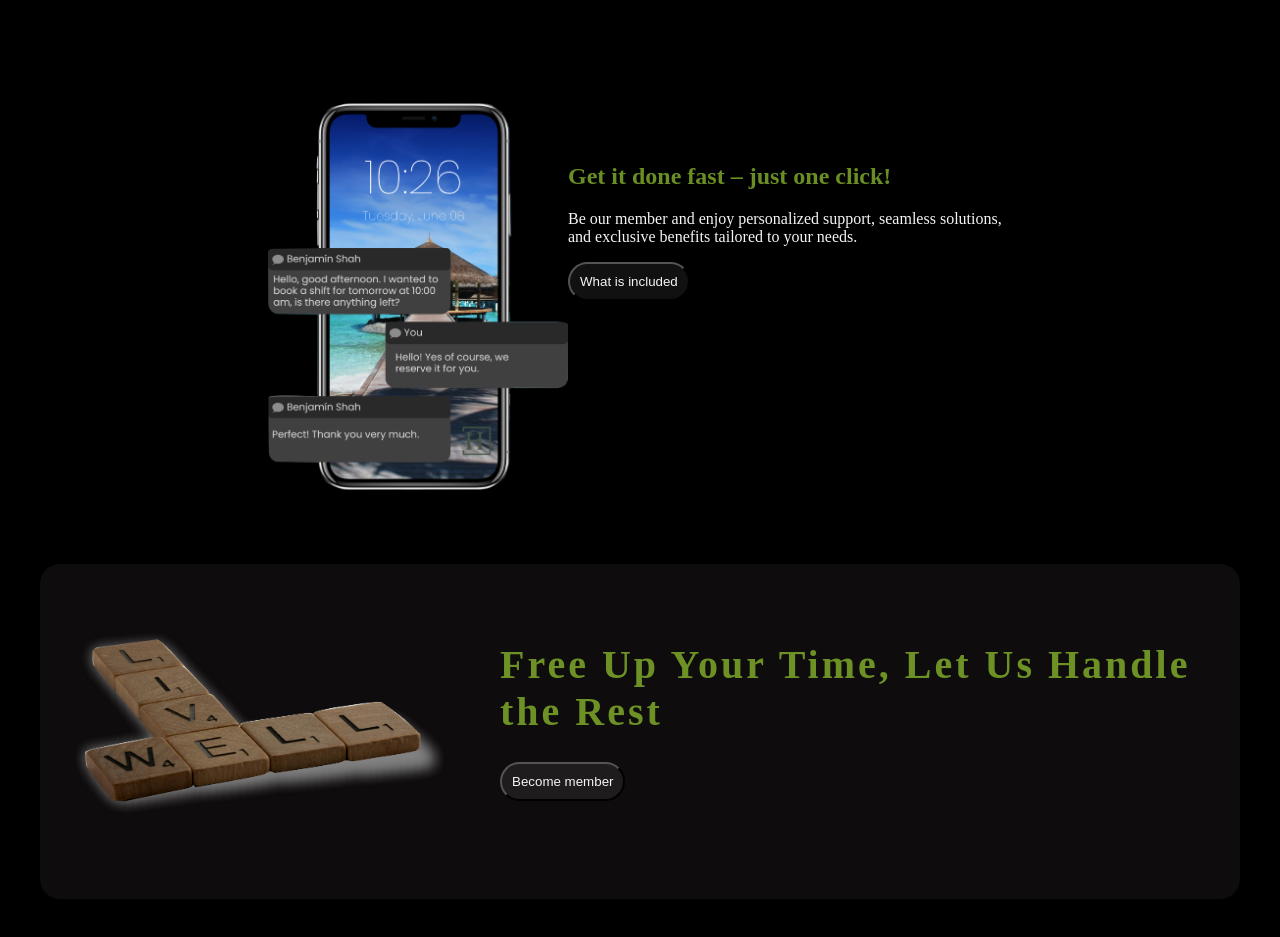
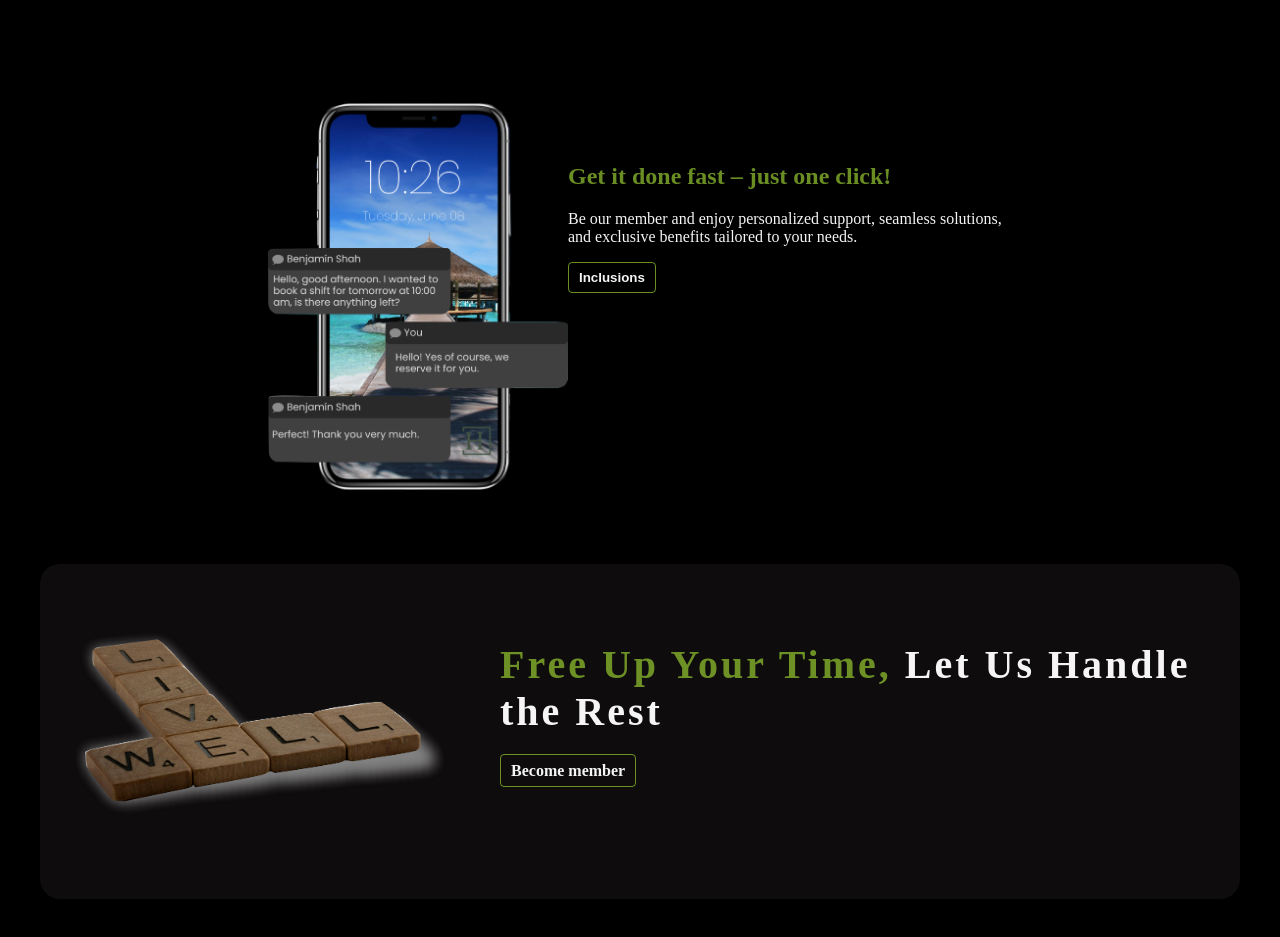
Before and after one commit to Hawinf/myweb, a website: page conciergepage.html in a window 1280 px wide. Shown: the part 1835-2772 px from the top of the page. Drawn offline with Linux system fonts and the light colour scheme.

Commit message:
adding button download

```diff
--- a/conciergepage.css
+++ b/conciergepage.css
@@ -32,7 +32,7 @@ body {
     text-align: center;
 }
 .nav-tagline h2 {
-    color: rgb(141, 94, 94);
+    color: rgba(153, 205, 50, 0.696);
     font-size: 50px;
     margin-bottom: 0;
     letter-spacing: 3px;
@@ -48,7 +48,7 @@ body {
     letter-spacing: 2px;
     /* font-weight: 700; */
 }
-.nav-tagline button {
+.nav-tagline a {
     padding: 7px 10px;
     background-color: transparent;
     border-radius: 4px;
@@ -56,6 +56,8 @@ body {
     color: whitesmoke;
     cursor: pointer;
     font-weight: 700;
+    text-decoration: none;
+    border: 1px solid  rgba(153, 205, 50, 0.696);
 }
 .overlay {
     position: absolute;
@@ -205,13 +207,15 @@ body {
     color: whitesmoke;
 }
 .easy-button {
-    padding: 10px;
-    border-radius: 20px;
-    font-size: 700;
+    padding: 7px 10px;
+    background-color: transparent;
+    border-radius: 4px;
+    border-color: wheat;
     color: whitesmoke;
     cursor: pointer;
-    /* background-color: transparent; */
-    background-color:  rgba(151, 136, 136, 0.121);
+    font-weight: 700;
+    text-decoration: none;
+    border: 1px solid  rgba(153, 205, 50, 0.696);
 }
 .container-member {
     background-color:  rgba(116, 104, 104, 0.116);
@@ -231,14 +235,21 @@ body {
     font-size: 40px;
     color: rgba(153, 205, 50, 0.696);
 }
-.member-right button {
-    padding: 10px;
-    border-radius: 20px;
-    font-size: 700;
+.member-right h1 span {
+    letter-spacing: 3px;
+    font-size: 40px;
+    color: whitesmoke;
+}
+.member-right a {
+    padding: 7px 10px;
+    background-color: transparent;
+    border-radius: 4px;
+    border-color: wheat;
     color: whitesmoke;
     cursor: pointer;
-    /* background-color: transparent; */
-    background-color:  rgba(151, 136, 136, 0.121);
+    font-weight: 700;
+    text-decoration: none;
+    border: 1px solid  rgba(153, 205, 50, 0.696);
 }
 .section-footer {
     background-color: black;
--- a/conciergepage.html
+++ b/conciergepage.html
@@ -21,7 +21,7 @@
             <div class="nav-tagline">
                 <h2>Free Up Your Time, <span>Let Us Handle the Rest</span></h2>
                 <p>Need assistance? We're just a click away. From booking reservations to organizing your day, we provide personalized support whenever and wherever you need it, helping you stay on top of your busy life.</p>
-                <button>Become Member</button>
+                <a href="https://wa.me/971506841998">Become Member</a>
             </div>
         </div>
 
@@ -110,7 +110,7 @@
                 <div class="easy-right">
                     <h2>Get it done fast – just one click!</h2>
                     <p>Be our member and enjoy personalized support, seamless solutions, and exclusive benefits tailored to your needs.</p>
-                    <button class="easy-button">What is included</button>
+                    <button onclick="downloadPDF()" class="easy-button">Inclusions</button>
                 </div>
             </div>
             <div class="container-member" id="contact">
@@ -118,8 +118,8 @@
                     <img src="./assets/images/getgoodsleep.png" alt="join">
                 </div>
                 <div class="member-right">
-                    <h1>Free Up Your Time, Let Us Handle the Rest</h1>
-                    <button>Become member</button>
+                    <h1>Free Up Your Time, <span>Let Us Handle the Rest</span></h1>
+                    <a href="https://wa.me/971506841998">Become member</a>
                 </div>
             </div>
         </div>
@@ -155,6 +155,20 @@
 
 
     <script>
+
+    function downloadPDF() {
+            // URL of the PDF file you want to download
+            var pdfUrl = './assets/images/logo-black.png';
+
+            // Create a temporary link element
+            var link = document.createElement('a');
+            link.href = pdfUrl;
+            link.download = 'WhatsInside.png';  // Optional: set a custom filename
+
+            // Trigger a click on the link to start the download
+            link.click();
+    }
+
         const toggleButton = document.getElementById('toggleButton');
         const menu = document.getElementById('menu');
         const closeButton = document.getElementById('closeButton');
@@ -175,6 +189,8 @@
             container.style.display = 'block';
             overlay.style.display = 'none';
     });
+
+
     </script>
 </body>
 </html>
```
